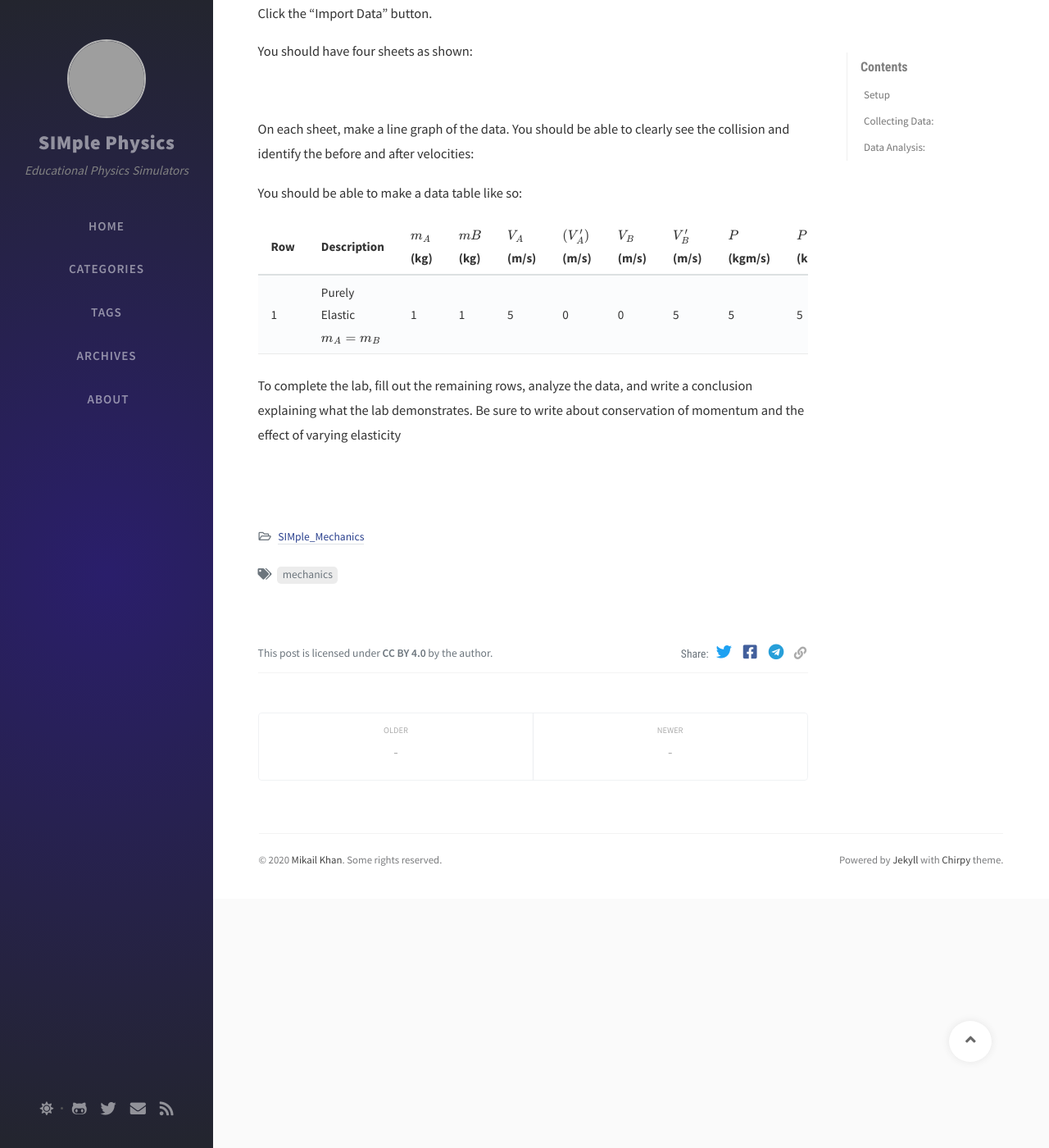
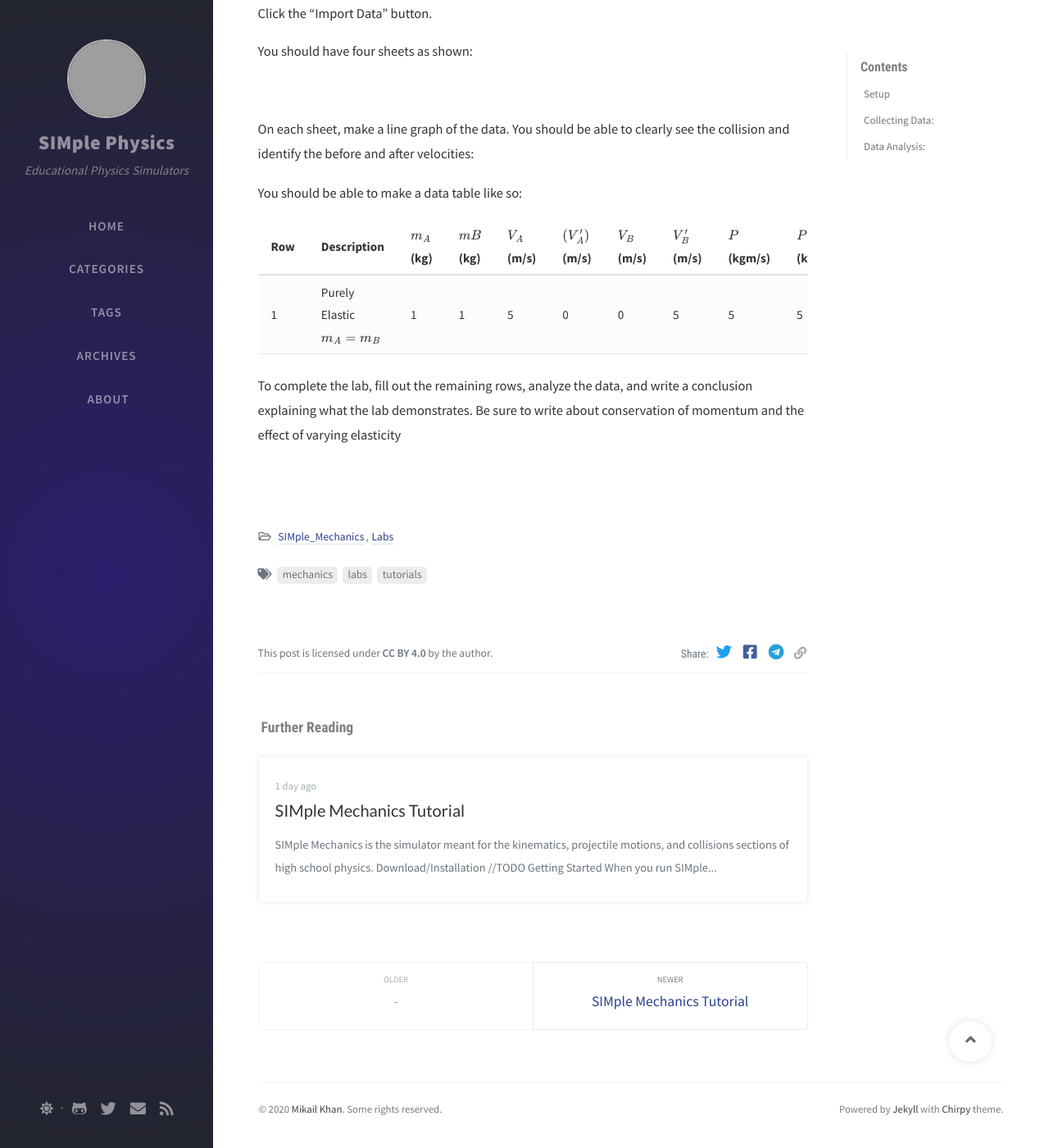
Before and after one commit to mkhan45/SIMple-Physics, a Jekyll site: the page built from _posts/SIMple-Mechanics/2020-08-14-Collisions-Lab.md, in a window 1280 px wide and 1400 px high, scrolled down 1584 px. Shown: the whole window at 82% size. Built offline with Jekyll 4.4.1, drawn with Linux system fonts in a browser that asks for light colours; nearby versions of some CDN libraries; comment, search, counter and statistics services are not loaded; some of the changed lines change nothing that is shown; grey boxes are pictures that could not be loaded.

Commit message:
mostly complete mechanics tutorial

```diff
--- a/_posts/SIMple-Mechanics/2020-08-14-Collisions-Lab.md
+++ b/_posts/SIMple-Mechanics/2020-08-14-Collisions-Lab.md
@@ -1,8 +1,8 @@
 ---
 title: Collisions Lab
 date: 2020-08-14 10:15:00 -0500
-categories: [SIMple_Mechanics]
-tags: [mechanics]
+categories: [SIMple_Mechanics, Labs]
+tags: [mechanics, labs, tutorials]
 math: true
 ---
 
--- /dev/null
+++ b/_posts/SIMple-Mechanics/2020-08-15-Mechanics-Tutorial.md
@@ -0,0 +1,71 @@
+---
+title: SIMple Mechanics Tutorial
+date: 2020-08-15 03:48:00 -0500
+categories: [SIMple_Mechanics, Tutorials]
+tags: [mechanics, tutorials]
+---
+
+SIMple Mechanics is the simulator meant for the kinematics, projectile motions, and collisions sections of high school physics.
+
+## Download/Installation
+`//TODO`
+
+___
+
+## Getting Started
+
+When you run SIMple Mechanics for the first time, you should see this:
+![initial setup]({{"/assets/img/tutorials/initial_setup.png"|relative_url}})
+
+You can drag around objects with your mouse.
+![drag objects]({{"/assets/gifs/tutorials/drag_objects.gif"|relative_url}})
+
+## Menu bar
+There are a few menus on the menu bar.
+![menus]({{"/assets/gifs/tutorials/mechanics_menus.gif"|relative_url}})
+
+- Create: adjust the properties of newly created objects
+    - Centered: Makes created objects start from the center instead of the bounds
+    - Static: Makes created objects completely static, for floors and walls
+- Settings: adjust global simulation settings
+    - Timestep: The amount of time, in seconds, passed every physics step. The lower this is, the more accurate the simulation will be. 0.016 is the default because each frame is about 16 milliseconds apart, assuming a frame rate of 60 FPS.
+    - Gravity
+    - Steps per frame: The number of steps calculated each frame. Higher values will make the simulation faster without sacrificing accuracy but can reduce the frame rate.
+- Save Graphs: Saves graphs of **named** objects to a CSV file for use in spreadsheet software. The file will be in the folder from which the program was executed.
+- Save World: Exports the world to a lua file. The file will be in the lua/ subfolder of the folder in which the program was executed.
+- Load World: Loads a lua file from the lua/ subfolder
+- Clear: Deletes all objects from the scene
+- Pause: Pauses the simulation
+
+## Sidepanel
+
+The sidepanel appears when you right click an object. To deselect an object, right click on an empty spot. The sidepanel lets you see and modify an object's properties. You can also use it to create graphs or delete the shape.
+![sidepanel]({{"/assets/gifs/tutorials/sidepanel.gif"|relative_url}})
+
+## Graphs
+
+You can graph an object's properties. Move the graph by left clicking and dragging on the bottom right corner. Scale the graph by right clicking on the corner and dragging. Graphs of objects with a name can be exported to CSV with the "Save Graphs" button. Graphs take on the color of their object, and you can tell what property they are graphing by point style:
+
+| Property            | Point Style |
+|---------------------|-------------|
+| Speed               | Square      |
+| Rotational Velocity | Dot         |
+| X Position          | Ring        |
+| Y Position          | Ring        |
+| X Velocity          | Diamond     |
+| Y Velocity          | Diamond     |
+| Rotation Angle      | Ring        |
+
+![graphs]({{"/assets/gifs/tutorials/graphs.gif"|relative_url}})
+
+## Hotkeys
+
+| Hotkey        | Action                        |
+|---------------|-------------------------------|
+| B             | Create a box                  |
+| C             | Create a circle               |
+| Space         | Pause/Unpause                 |
+| S             | Create object static          |
+| A             | Create object centered        |
+| Shift+D       | Delete all objects            |
+| D             | Delete object on sidepanel    |
```
Also changed, not shown: assets/gifs/tutorials/drag_objects.gif (added), assets/gifs/tutorials/mechanics_menus.gif (added), assets/gifs/tutorials/sidepanel.gif (added), assets/img/tutorials/initial_setup.png (added), 1 other file.
